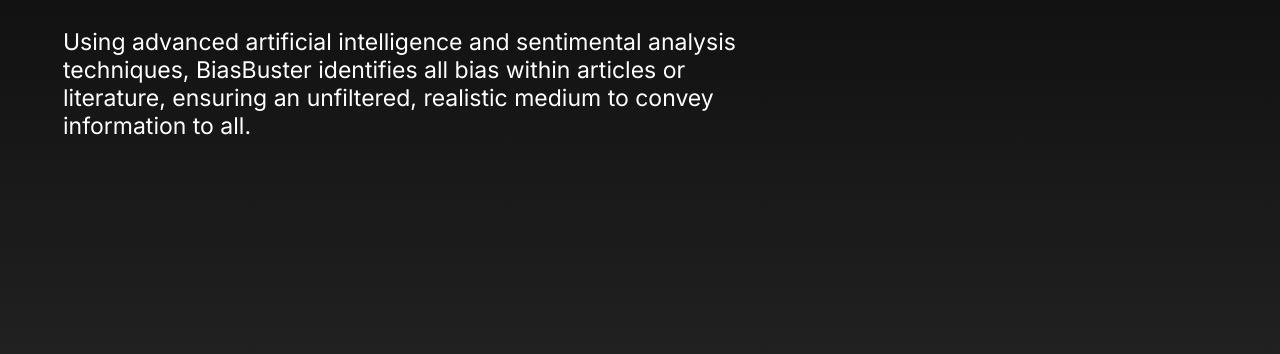
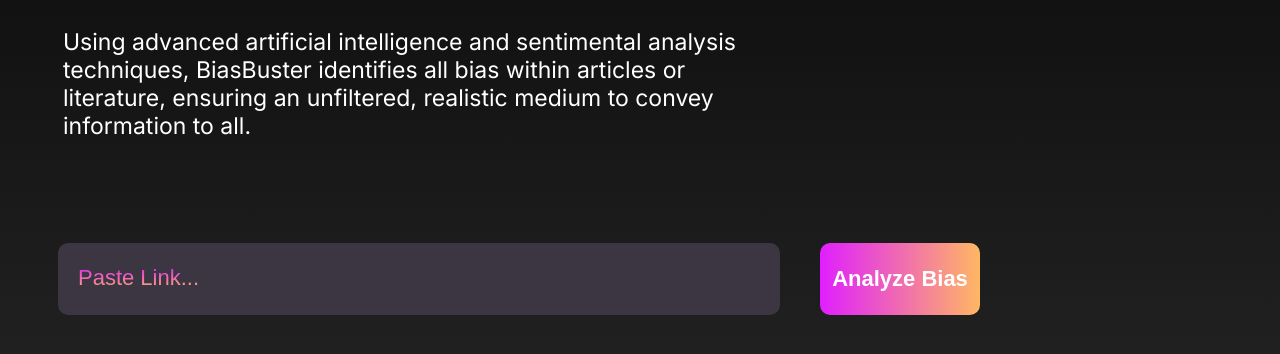
Before and after one commit to Saharsha-N/Newspaper_Detection, a plain HTML site: page templates/test.html in a window 1280 px wide. Shown: the part 410-764 px from the top of the page. Drawn offline with Linux system fonts and the light colour scheme.

Commit message:
input html

```diff
--- a/templates/index.css
+++ b/templates/index.css
@@ -91,3 +91,43 @@
     margin-top: 0;
     margin-left: 5px;
 }
+
+.input-container{
+    display: flex;
+    margin-top: 80px;
+}
+
+.link-input{
+    background-color: rgba(59, 54, 66, 1);
+    border: none;
+    width: 700px;
+    height: 70px;
+    border-radius: 10px;
+    padding-left: 20px;
+    color: white;
+    font-size: 18px;
+    margin-left: 50px;
+    margin-right: 40px;
+}
+
+.link-input::placeholder{
+    background-image: linear-gradient(rgba(224, 31, 255, 1), rgba(255, 183, 99, 1));
+    background-clip: text;
+    color: transparent;
+    font-size: 22px;
+}
+
+.submit-btn{
+    width: 160px;
+    font-size: 22px;
+    border: none;
+    border-radius: 10px;
+    color: white;
+    font-weight: 600;
+    background-image: linear-gradient(to right, rgba(224, 31, 255, 1), rgba(255, 183, 99, 1));
+    transition: width 0.6s;
+}
+
+.submit-btn:hover{
+    width: 180px;
+}
--- a/templates/test.html
+++ b/templates/test.html
@@ -25,5 +25,10 @@
         </div>
         <img src="" alt="">
     </div>
-</body>
+
+    <div class="input-container">
+        <input class="link-input" type="text" placeholder="Paste Link..." required>
+        <button class="submit-btn" type="submit">Analyze Bias</button>
+    </div>
+
 </html>
```
